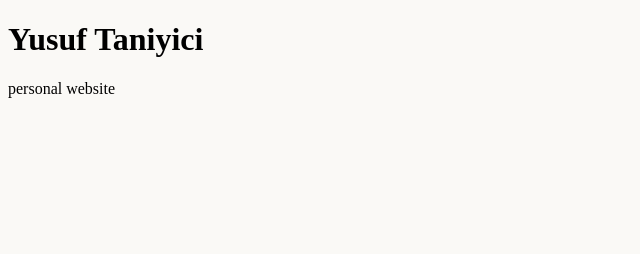
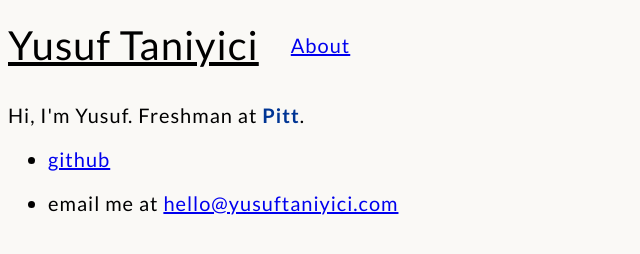
Before and after one commit to ytanii/ytanii.github.io, a plain HTML site: page index.html in a window 1280 px wide. Shown: the whole page, without its empty margins (0-640 px from the left). Drawn offline with Linux system fonts and the light colour scheme.

Commit message:
Complete index page

```diff
--- a/index.html
+++ b/index.html
@@ -5,10 +5,31 @@
     <meta name="viewport" content="width=device-width, initial-scale=1">
     <title>Yusuf Taniyici</title>
     <link rel="stylesheet" href="styles.css">
+    <link rel="preconnect" href="https://fonts.googleapis.com">
+    <link rel="preconnect" href="https://fonts.gstatic.com" crossorigin>
+    <link href="https://fonts.googleapis.com/css2?family=Lato:ital,wght@0,100;0,300;0,400;0,700;0,900;1,100;1,300;1,400;1,700;1,900&display=swap"
+          rel="stylesheet">
 </head>
 <body>
-<h1>Yusuf Taniyici</h1>
-<p>personal website</p>
+
+
+<ul class="nav-bar">
+    <li><h1><a href="index.html" class="name">Yusuf Taniyici</a></h1></li>
+    <li><a href="about.html">About</a></li>
+</ul>
+
+
+<p>Hi, I'm Yusuf. Freshman at <span class="bold" style="color: #003594">Pitt</span>.</p>
+
+<ul>
+    <li>
+        <a href="https://github.com/ytanii">github</a>
+    </li>
+    <li>
+        <p>email me at <a href="mailto:hello@yusuftaniyici.com">hello@yusuftaniyici.com</a></p>
+    </li>
+</ul>
+
 
 </body>
 </html>
--- a/styles.css
+++ b/styles.css
@@ -1,3 +1,42 @@
-*{
+* {
+    font-family: "Lato", sans-serif;
+    font-weight: 400;
+    font-style: normal;
+    letter-spacing: 0.05rem;
+    font-size: 20px;
+}
+
+.bold {
+    color: #003594;
+    font-weight: 700;
+
+}
+
+.nav-bar {
+    list-style-type: none;
+    margin: 0;
+    padding: 0;
+    display: flex;
+    gap: 32px;
+    align-items: center;
+}
+
+body {
     background: #FAF9F6;
+
 }
+
+p {
+    width: 50%;
+    white-space: normal;
+}
+
+
+.about {
+    line-height: 1.6;
+}
+
+.name {
+    font-size: 40px;
+    color: black;
+}
```
